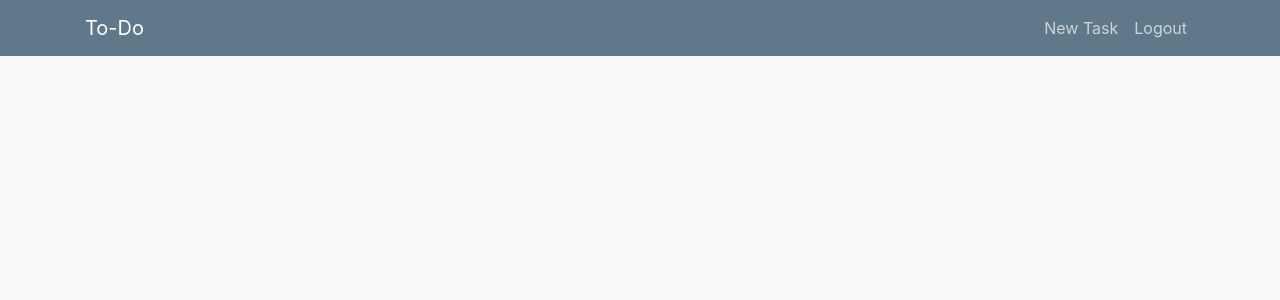
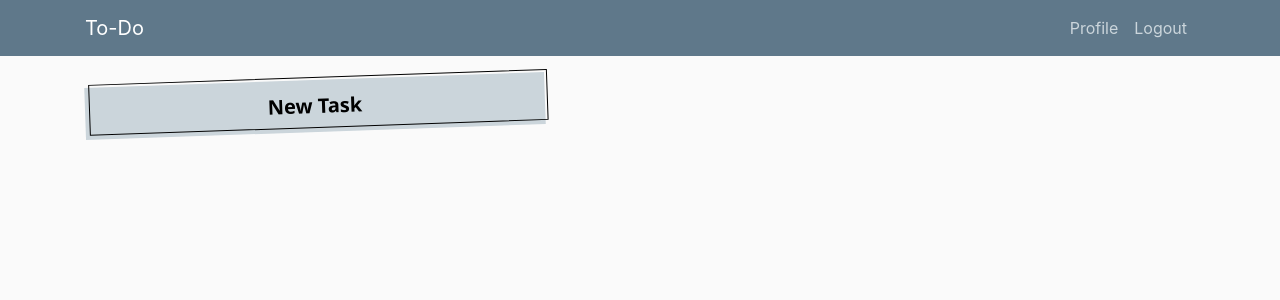
Before and after one commit to kerito-cl/TODO_App, a Django app: page / in a window 1280 px wide. Shown: the top 300 px of the page. Run offline with Django 4.2, Linux system fonts and the light colour scheme; the visitor is signed in with stand-in values (Sample User, id 1); data that the repository does not hold is empty; some libraries are stand-ins or nearby versions.

Commit message:
update user form

```diff
--- a/todoapp/urls.py
+++ b/todoapp/urls.py
@@ -19,11 +19,13 @@ from django.urls import path, include
 from django.conf import settings
 from django.conf.urls.static import static
 from users import views as user_views
-
+from users.views import ChangePasswordView
 
 urlpatterns = [
     path('admin/', admin.site.urls),
     path('register/', user_views.register, name='register'),
+    path('password-change/', ChangePasswordView.as_view(), name='password_change'),
+    path('profile/', user_views.profile, name='profile'),
     path('login/', auth_views.LoginView.as_view(template_name='users/login.html'), name='login'),
     path('logout/', auth_views.LogoutView.as_view(template_name='users/logout.html'), name='logout'),
     path('', include('todos.urls'))
--- a/todos/models.py
+++ b/todos/models.py
@@ -5,8 +5,8 @@ from django.urls import reverse
 # Create your models here.
 
 class Todo(models.Model):
-    title = models.CharField(max_length=100)
-    content = models.TextField()
+    task = models.CharField(max_length=100)
+    description = models.TextField()
     date_posted = models.DateTimeField(default=timezone.now)
     date_updated = models.DateTimeField(default=timezone.now)
     author = models.ForeignKey(User, on_delete=models.CASCADE)
@@ -17,7 +17,7 @@ class Todo(models.Model):
     status = models.CharField(max_length = 100, choices = status_choices,
             default="NotStarted")
     def __str__(self):
-        return self.title
+        return self.task
 
     def get_absolute_url(self):
         return reverse('todos-home')
--- /dev/null
+++ b/todos/static/todos/button.css
@@ -0,0 +1,52 @@
+
+.button-53 {
+  background-color: #cbd5db;
+  border: 0 solid #E5E7EB;
+  box-sizing: border-box;
+  color: #000000;
+  display: flex;
+  font-family: ui-sans-serif,system-ui,-apple-system,system-ui,"Segoe UI",Roboto,"Helvetica Neue",Arial,"Noto Sans",sans-serif,"Apple Color Emoji","Segoe UI Emoji","Segoe UI Symbol","Noto Color Emoji";
+  font-size: 1rem;
+  font-weight: 700;
+  justify-content: center;
+  line-height: 1.75rem;
+  padding: .75rem 1.65rem;
+  position: relative;
+  text-align: center;
+  text-decoration: none #000000 solid;
+  text-decoration-thickness: auto;
+  width: 100%;
+  max-width: 460px;
+  position: relative;
+  cursor: pointer;
+  transform: rotate(-2deg);
+  user-select: none;
+  -webkit-user-select: none;
+  touch-action: manipulation;
+}
+
+.button-53:focus {
+  outline: 0;
+}
+
+.button-53:after {
+  content: '';
+  position: absolute;
+  border: 1px solid #000000;
+  bottom: 4px;
+  left: 4px;
+  width: calc(100% - 1px);
+  height: calc(100% - 1px);
+}
+
+.button-53:hover:after {
+  bottom: 2px;
+  left: 2px;
+}
+
+@media (min-width: 768px) {
+  .button-53 {
+    padding: .75rem 3rem;
+    font-size: 1.25rem;
+  }
+}
--- a/todos/static/todos/main.css
+++ b/todos/static/todos/main.css
@@ -1,4 +1,3 @@
-
 body {
   background: #fafafa;
   color: #333333;
@@ -83,4 +82,5 @@ a.article-title:hover {
 .account-heading {
   font-size: 2.5rem;
 }
+
 Footer
--- a/todos/templates/todos/base.html
+++ b/todos/templates/todos/base.html
@@ -11,6 +11,7 @@
     <!-- Bootstrap CSS -->
     <link rel="stylesheet" href="https://maxcdn.bootstrapcdn.com/bootstrap/4.0.0/css/bootstrap.min.css" integrity="sha384-Gn5384xqQ1aoWXA+058RXPxPg6fy4IWvTNh0E263XmFcJlSAwiGgFAW/dAiS6JXm" crossorigin="anonymous">
 
+    <link rel="stylesheet" type="text/css" href="{% static 'todos/button.css' %}">
     <link rel="stylesheet" type="text/css" href="{% static 'todos/main.css' %}">
 
     {% if title %}
@@ -33,7 +34,8 @@
             <!-- Navbar Right Side -->
             <div class="navbar-nav">
               {% if user.is_authenticated %}
-                <a class="nav-item nav-link" href="{% url 'post-create' %}">New Task</a>
+
+                <a class="nav-item nav-link" href="{% url 'profile' %}">Profile</a>
                 <a class="nav-item nav-link" href="{% url 'logout' %}">Logout</a>
               {% else %}
                 <a class="nav-item nav-link" href="{% url 'login' %}">Login</a>
@@ -54,6 +56,7 @@
               </div>
             {% endfor %}
           {% endif %}
+
           {% block content %}{% endblock %}
         </div>
        </main>
--- a/todos/templates/todos/home.html
+++ b/todos/templates/todos/home.html
@@ -1,9 +1,15 @@
 {% extends "todos/base.html" %}
 {% block content %}
-  {% for post in posts %}
+
+<a class="mr-2" href="{% url 'post-create' %}">
+      <button class="button-53" role="button">New Task</button>
+</a>
+        {% for post in posts %}
 
         {% if post.author == user %}
+
         <article class="media content-section">
+
           <div class="media-body">
             <div class="article-metadata">
               <a class="mr-2" href="#">{{ post.status }}</a>
@@ -12,8 +18,8 @@
               <br>
               <small class="text-muted">Task Updated: {{ post.date_updated|date:"F d, Y" }}</small>
             </div>
-            <h2><a class="article-title" href= "{% url 'post-detail' post.id %}">{{ post.title }}</a></h2>
-            <p class="article-content">{{ post.content }}</p>
+            <h2><a class="article-title" href= "{% url 'post-detail' post.id %}">{{ post.task }}</a></h2>
+            <p class="article-content">{{ post.description }}</p>
           </div>
         </article>
         {% endif %}
--- a/todos/views.py
+++ b/todos/views.py
@@ -28,7 +28,7 @@ class TodoListView(ListView):
     model = Todo
     template_name = 'todos/home.html'  # <app>/<model>_<viewtype>.html
     context_object_name = 'posts'
-    ordering = ['-date_posted']
+    ordering = ['-date_updated']
 
     @method_decorator(login_required)
     def dispatch(self, request, *args, **kwargs):
@@ -39,7 +39,7 @@ class TodoDetailView(DetailView):
 
 class TodoCreateView(LoginRequiredMixin, CreateView):
     model = Todo
-    fields = ['title', 'content','status']
+    fields = ['task', 'description','status']
 
     def form_valid(self, form):
         form.instance.author = self.request.user
@@ -47,7 +47,7 @@ class TodoCreateView(LoginRequiredMixin, CreateView):
 
 class TodoUpdateView(LoginRequiredMixin, UserPassesTestMixin, UpdateView):
     model = Todo
-    fields = ['status', 'title', 'content', 'date_updated']
+    fields = ['status', 'task', 'description', 'date_updated']
     mydate = datetime.now()
     formatedDate = mydate.strftime("%Y-%m-%d %H:%M:%S")
 
```
Also changed, not shown: todoapp/settings.py (+4 -7 lines), users/forms.py (+7 -0 lines), users/templates/users/change_password.html (added, +78 -0 lines), users/templates/users/profile.html (added, +26 -0 lines), users/views.py (+34 -1 lines), todos/migrations/0002_rename_content_todo_description_and_more.py (added).
